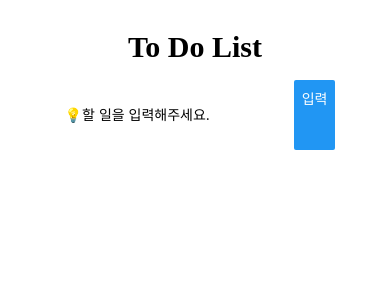
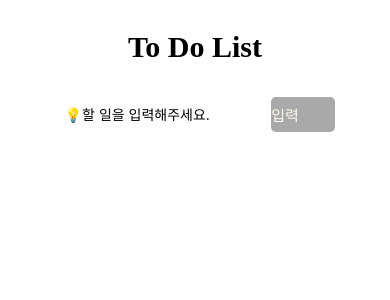
Before and after one commit to lhayeon1234/TodoReactNativeApp, a React Native app: screen / in a window 390 px wide. Shown: the top 300 px of the page. Built offline with nearby package versions, Linux system fonts and the light colour scheme.

Commit message:
[fix] input button, remove button styleSheet

```diff
--- a/App.tsx
+++ b/App.tsx
@@ -6,6 +6,7 @@ import {
   StyleSheet,
   Text,
   TextInput,
+  TouchableOpacity,
   View,
 } from "react-native";
 import BouncyCheckbox from "react-native-bouncy-checkbox";
@@ -16,6 +17,7 @@ export default function App() {
   const [insertTodo, setInsertTodo] = useState<string>("");
 
   const insertItem = () => {
+    if (insertTodo === "") return;
     setTodoData(
       todoData.concat({
         key: todoData.length + 1,
@@ -36,32 +38,36 @@ export default function App() {
     <View style={styles.container}>
       <View style={styles.contents}>
         <Text style={styles.title}>To Do List</Text>
-        <View style={styles.flexRow2Colum}>
+        <View style={styles.flexRowSpaceBetween}>
           <TextInput
             style={styles.todoInput}
             onChangeText={setInsertTodo}
             value={insertTodo}
             placeholder="💡할 일을 입력해주세요."
           />
-          <Button title="입력" onPress={() => insertItem()} />
+          <TouchableOpacity
+            onPress={() => insertItem()}
+            style={styles.customButton}
+          >
+            <Text style={styles.customButtonText}>입력</Text>
+          </TouchableOpacity>
         </View>
         <FlatList
           data={todoData}
           renderItem={({ item }) => (
-            <View style={styles.flexRow2Colum}>
-              <View style={styles.flexRow2Colum}>
+            <View style={styles.flexRowSpaceBetween}>
               <BouncyCheckbox
                 onPress={(isChecked: boolean) => {
                   console.log(isChecked);
                 }}
               />
               <Text style={styles.todoItemText}>{item.contents}</Text>
-              </View>
-              <Button
-                title="❌"
+              <TouchableOpacity
+                style={{ justifyContent: "center" }}
                 onPress={(e: any) => removeItem(item.key)}
-                color={"white"}
-              />
+              >
+                <Text>❌</Text>
+              </TouchableOpacity>
             </View>
           )}
         />
@@ -96,17 +102,32 @@ const styles = StyleSheet.create({
     margin: 10,
     width: "70%",
   },
-  flexRow2Colum: {
+  flexRowSpaceBetween: {
     flexDirection: "row",
     justifyContent: "space-between",
   },
   todoItemText: {
+    width: "70%",
     fontFamily: "fangsong",
     fontSize: 20,
     textAlign: "left",
     padding: 5,
   },
   removeTodoItem: {
+    justifyContent: "center",
     alignSelf: "flex-end",
   },
+  customButton: {
+    flex: 1,
+    alignSelf: "center",
+    textAlign: "center",
+    justifyContent: "center",
+    backgroundColor: "#a9a9a9",
+    borderRadius: 5,
+    height: 35,
+  },
+  customButtonText: {
+    fontSize: 15,
+    color: "#fffaf0",
+  },
 });
```
Lines whose indentation alone changed are shown as unchanged.
